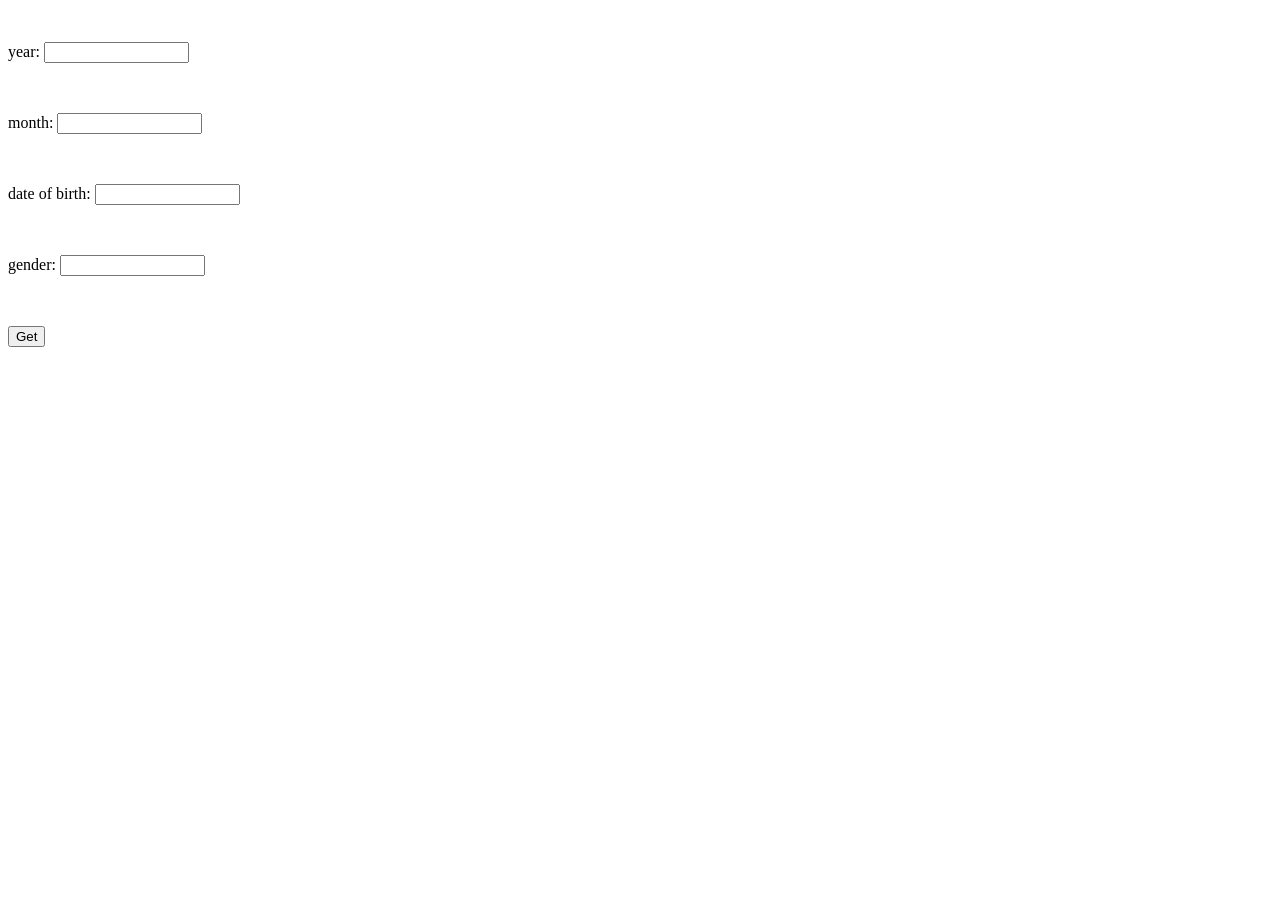
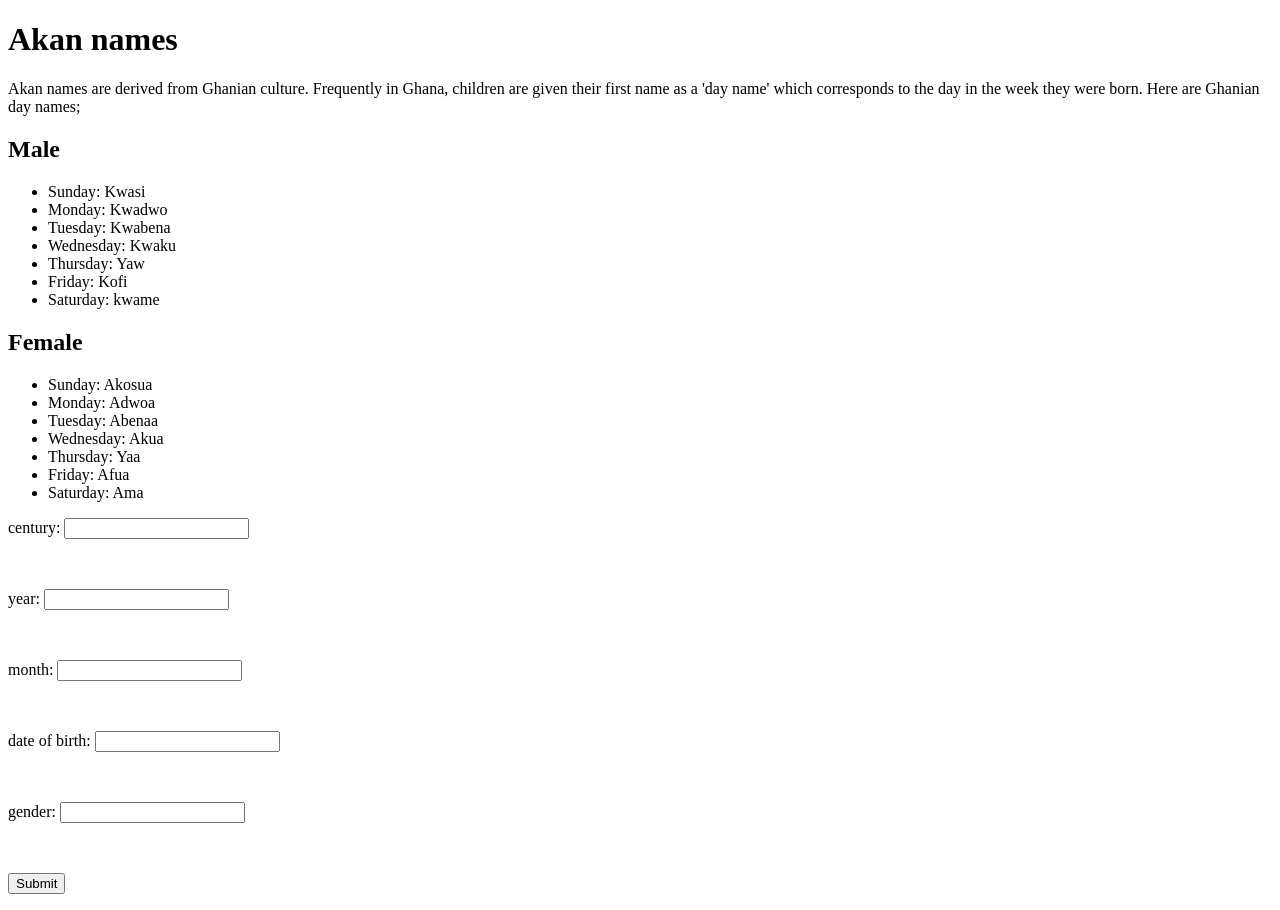
Before and after one commit to JohnKOnyango/Akan, a plain HTML site: page index.html in a window 1280 px wide. Before the commit the page ends 800 px from the top, so only its background shows below. Drawn offline with Linux system fonts and the light colour scheme.

Commit message:
added div to my html with a body

```diff
--- a/index.html
+++ b/index.html
@@ -7,26 +7,59 @@
     <title>Akan names</title>
   </head>
   <body>
+    <h1>Akan names</h1>
+    <p>
+      Akan names are derived from Ghanian culture. Frequently in Ghana, children
+      are given their first name as a 'day name' which corresponds to the day in
+      the week they were born. Here are Ghanian day names;
+    </p>
+    <h2>Male</h2>
+
+    <ul>
+      <li>Sunday: Kwasi</li>
+      <li>Monday: Kwadwo</li>
+      <li>Tuesday: Kwabena</li>
+      <li>Wednesday: Kwaku</li>
+      <li>Thursday: Yaw</li>
+      <li>Friday: Kofi</li>
+      <li>Saturday: kwame</li>
+    </ul>
+
+    <h2>Female</h2>
+
+    <ul>
+      <li>Sunday: Akosua</li>
+      <li>Monday: Adwoa</li>
+      <li>Tuesday: Abenaa</li>
+      <li>Wednesday: Akua</li>
+      <li>Thursday: Yaa</li>
+      <li>Friday: Afua</li>
+      <li>Saturday: Ama</li>
+    </ul>
+
     <div class="container">
       <div class="jumbotron">
         <div class="form">
           <form name="form" onsubmit="return dateakan()" method="post">
+            <p>
+              century: <input type="text" size="20" name="century" id="Id1" />
+            </p>
             <br />
-            <p>year: <input type="text" size="15" name="year" id="Id2" /></p>
+            <p>year: <input type="text" size="20" name="year" id="Id2" /></p>
             <br />
-            <p>month: <input type="text" size="15" name="month" id="Id3" /></p>
+            <p>month: <input type="text" size="20" name="month" id="Id3" /></p>
             <br />
             <p>
               date of birth:
-              <input type="text" size="15" name="date of birth" id="Id4" />
+              <input type="text" size="20" name="date of birth" id="Id4" />
             </p>
             <br />
             <p>
-              gender: <input type="text" size="15" name="gender" id="Id5" />
+              gender: <input type="text" size="20" name="gender" id="Id5" />
             </p>
             <br />
             <p>
-              <input type="submit" value="Get" name="Submit" />
+              <button class="btn btn-primary">Submit</button>
             </p>
           </form>
         </div>
```
